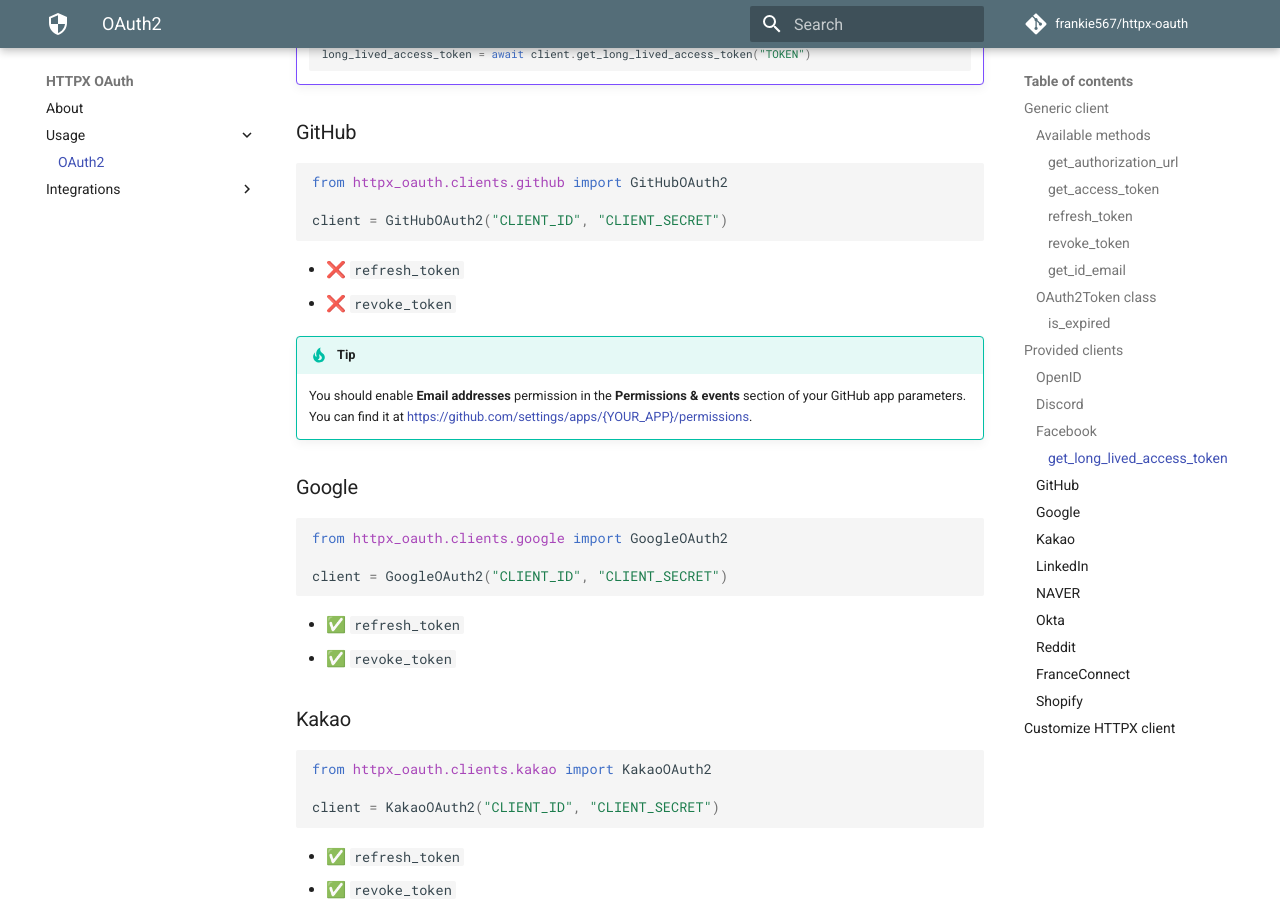
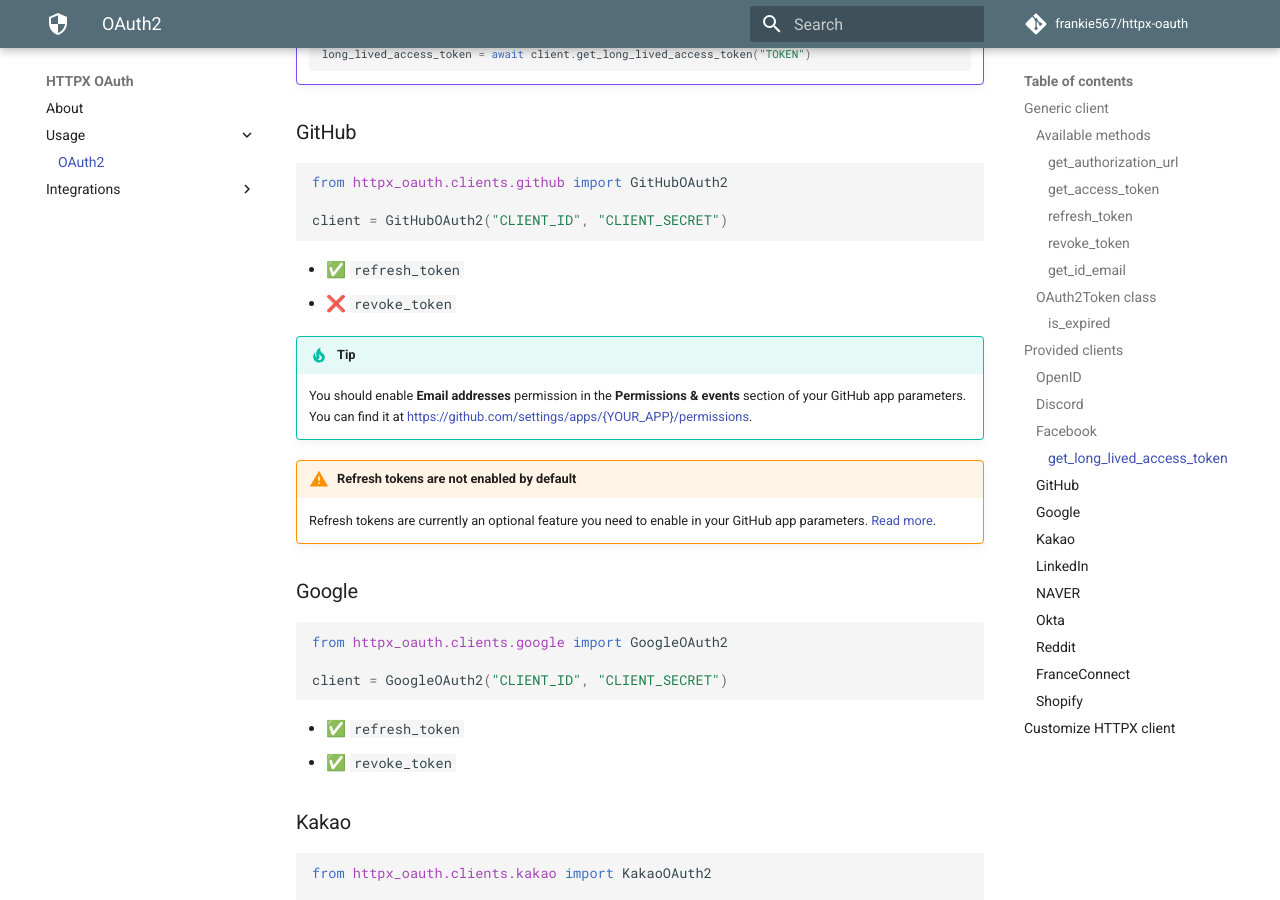
Before and after one commit to frankie567/httpx-oauth, an MkDocs documentation site: the page built from docs/oauth2.md, in a window 1280 px wide and 900 px high, scrolled down 4518 px. Built offline with MkDocs 1.6.1 and Material for MkDocs 9.7.7, drawn with Linux system fonts in a browser that asks for light colours; comment, search, counter and statistics services are not loaded.

Commit message:
Add GitHub refresh_token support

````diff
--- a/docs/oauth2.md
+++ b/docs/oauth2.md
@@ -185,11 +185,14 @@
 client = GitHubOAuth2("CLIENT_ID", "CLIENT_SECRET")
 ```
 
-* ❌ `refresh_token`
+* ✅ `refresh_token`
 * ❌ `revoke_token`
 
 !!! tip
     You should enable **Email addresses** permission in the **Permissions & events** section of your GitHub app parameters. You can find it at [https://github.com/settings/apps/{YOUR_APP}/permissions](https://github.com/settings/apps/{YOUR_APP}/permissions).
+
+!!! warning "Refresh tokens are not enabled by default"
+    Refresh tokens are currently an optional feature you need to enable in your GitHub app parameters. [Read more](https://docs.github.com/en/apps/creating-github-apps/authenticating-with-a-github-app/refreshing-user-access-tokens).
 
 ### Google
 
````
Also changed, not shown: 2 other files.
